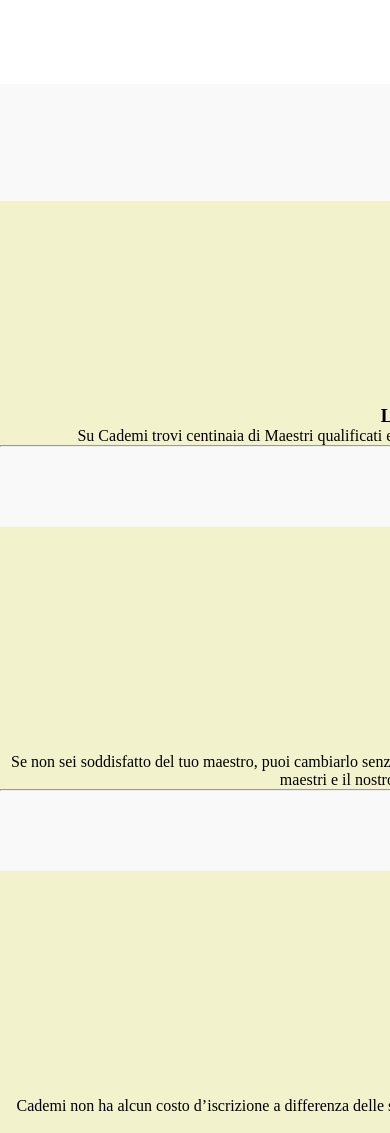
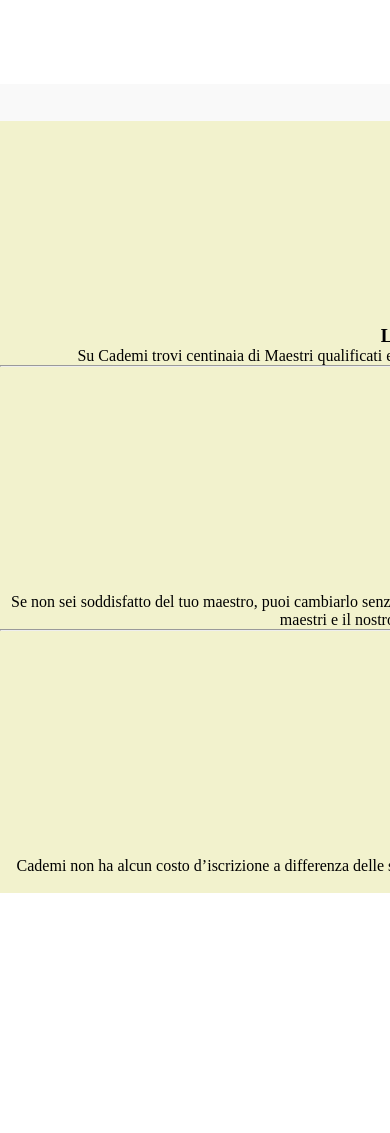
Before and after one commit to sertech89/html-css-resp-wannabe, a plain HTML site: page index.html in a window 390 px wide. Shown: the part 1520-2653 px from the top of the page. After the commit the page ends 2413 px from the top, so only its background shows below. Drawn offline with Linux system fonts and the light colour scheme.

```diff
--- a/asset/style.css
+++ b/asset/style.css
@@ -106,6 +106,8 @@
 }
 
 
+                                                                          /* 1)   TABLET    */
+
 @media screen and (max-width: 768px) {
   #why .row>.left, #why .row>.first,
   #why .row>.second,
@@ -113,6 +115,7 @@
     float: left;
     width: 100%;
     background-color: rgba(242,242,205,255);
+    margin-top: 0;
   }
 }
 
@@ -133,6 +136,7 @@
   background-color: #f9f9f9;
 }
 
+
 img {
   height: 200px;
 }
```
